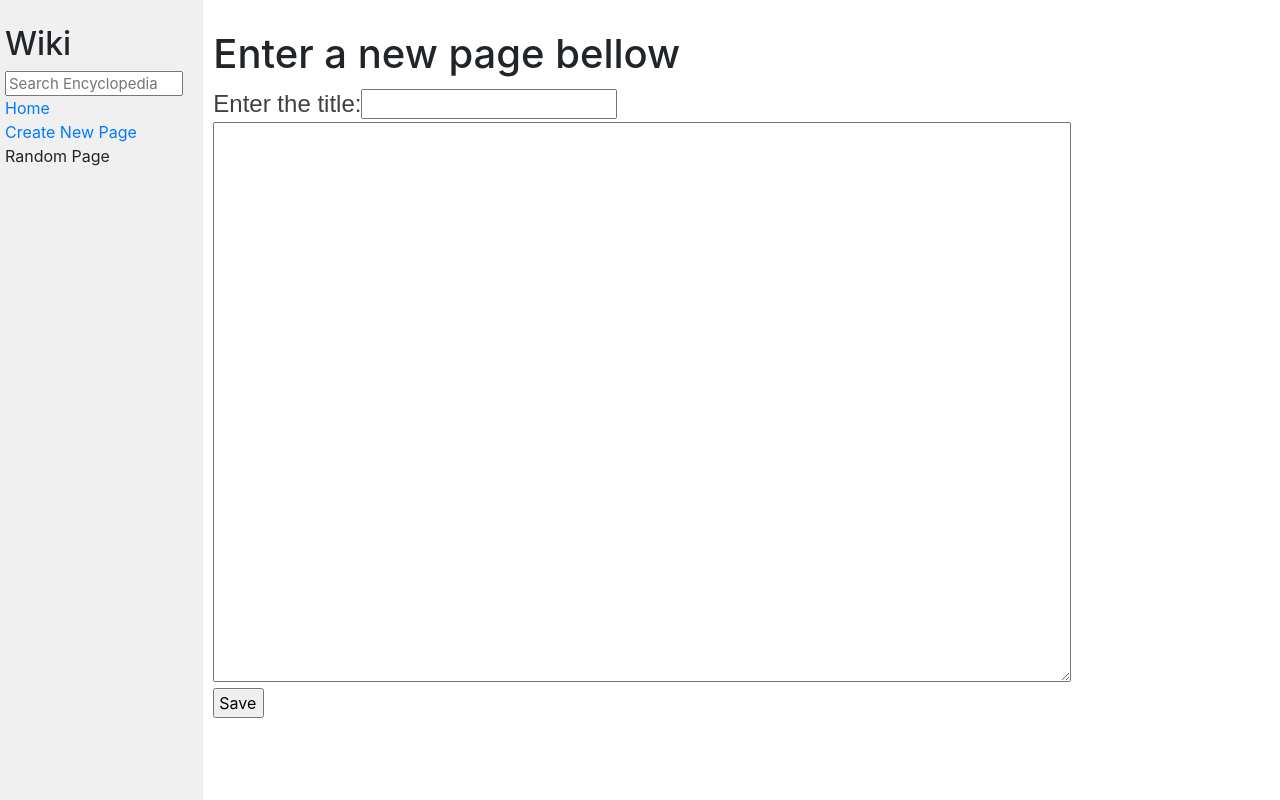
After one commit to dbonach/cs50web-project-1-wiki, a Django app: page /new in a window 1280 px wide. The commit adds this page. Run offline with Django 3.2, Linux system fonts and the light colour scheme; some libraries are stand-ins or nearby versions.

Commit message:
Add a page to create new entries
A page to enter new entries was created so there's
the possible to insert different wikis in the site.

This resolves "New Page" requirements

Official requirements:
Edit Page: On each entry page, the user should be able to click a link
to be taken to a page where the user can edit that entry’s Markdown
content in a textarea.
 - The textarea should be pre-populated with the existing Markdown
   content of the page. (i.e., the existing content should be the
   initial value of the textarea).
 - The user should be able to click a button to save the changes made to
   the entry.
 - Once the entry is saved, the user should be redirected back to that
   entry’s page.

```diff
--- a/encyclopedia/static/encyclopedia/styles.css
+++ b/encyclopedia/static/encyclopedia/styles.css
@@ -40,3 +40,24 @@ textarea {
 .search-result {
     font-weight: lighter;
 }
+
+.new-title {
+    font-size: 1.5rem;
+    font-family: Arial, Helvetica;
+    color: #404040;
+}
+
+.title-input {
+    display: flex;
+    align-items: center;
+}
+
+textarea {
+    width: 80%;
+    height: 70vh;
+}
+
+.submit-bt {
+    display: block;
+    padding-left: 4px;
+}
--- a/encyclopedia/templates/encyclopedia/index.html
+++ b/encyclopedia/templates/encyclopedia/index.html
@@ -5,7 +5,10 @@
 {% endblock %}
 
 {% block body %}
+<div class="headings">
     <h1>All Pages</h1>
+</div>
+
 
 <ul>
     {% for entry in entries %}
--- a/encyclopedia/templates/encyclopedia/layout.html
+++ b/encyclopedia/templates/encyclopedia/layout.html
@@ -3,11 +3,14 @@
 <!DOCTYPE html>
 
 <html lang="en">
+
 <head>
     <title>{% block title %}{% endblock %}</title>
-        <link rel="stylesheet" href="https://stackpath.bootstrapcdn.com/bootstrap/4.4.1/css/bootstrap.min.css" integrity="sha384-Vkoo8x4CGsO3+Hhxv8T/Q5PaXtkKtu6ug5TOeNV6gBiFeWPGFN9MuhOf23Q9Ifjh" crossorigin="anonymous">
+    <link rel="stylesheet" href="https://stackpath.bootstrapcdn.com/bootstrap/4.4.1/css/bootstrap.min.css"
+        integrity="sha384-Vkoo8x4CGsO3+Hhxv8T/Q5PaXtkKtu6ug5TOeNV6gBiFeWPGFN9MuhOf23Q9Ifjh" crossorigin="anonymous">
     <link href="{% static 'encyclopedia/styles.css' %}" rel="stylesheet">
 </head>
+
 <body>
     <div class="row">
         <div class="sidebar col-lg-2 col-md-3">
@@ -19,7 +22,7 @@
                 <a href="{% url 'encyclo:index' %}">Home</a>
             </div>
             <div>
-                    Create New Page
+                <a href="{% url 'encyclo:newpage' %}">Create New Page</a>
             </div>
             <div>
                 Random Page
@@ -34,4 +37,5 @@
     </div>
 
 </body>
+
 </html>
--- /dev/null
+++ b/encyclopedia/templates/encyclopedia/newpage.html
@@ -0,0 +1,24 @@
+{% extends "encyclopedia/layout.html" %}
+
+{% block title %}
+New Page
+{% endblock %}
+
+{% block body %}
+
+<h1>Enter a new page bellow</h1>
+
+
+<form method="post">
+    {% csrf_token %}
+    <div class="title-input">
+        <span class="new-title">Enter the title:</span>
+        <input type="text" name="title">
+    </div>
+
+    <textarea name="new-entry"></textarea>
+    <input class="submit-bt" type="submit" value="Save">
+</form>
+
+
+{% endblock %}
--- a/encyclopedia/urls.py
+++ b/encyclopedia/urls.py
@@ -6,6 +6,6 @@ app_name = 'encyclo'
 
 urlpatterns = [
     path("", views.index, name="index"),
-    path("wiki/<str:entry>/", views.wiki, name="entry")
-    # re_path(r'^wiki/(\w+)/$', views.wiki, name='entry')
+    path("wiki/<str:entry>/", views.wiki, name="entry"),
+    path("new", views.newPage, name="newpage")
 ]
--- a/encyclopedia/views.py
+++ b/encyclopedia/views.py
@@ -83,3 +83,19 @@ def notFound(request, entry):
             "query": entry,
             "entries": entries
         })
+
+def newPage(request):
+    if(request.method == "POST"):
+        title = request.POST["title"]
+
+        # Get all saved entries
+        items = util.list_entries()
+
+        if(title in items):
+            return HttpResponse("The page already exists.")
+        # title = request.POST["title"]
+        content = request.POST["new-entry"]
+        util.save_entry(title, content)
+        return HttpResponseRedirect(reverse("encyclo:entry", kwargs={'entry': title}))
+    else:
+        return render(request, "encyclopedia/newpage.html")
```
Also changed, not shown: entries/text1.md (added, +3 -0 lines). Lines whose indentation alone changed are shown as unchanged.
